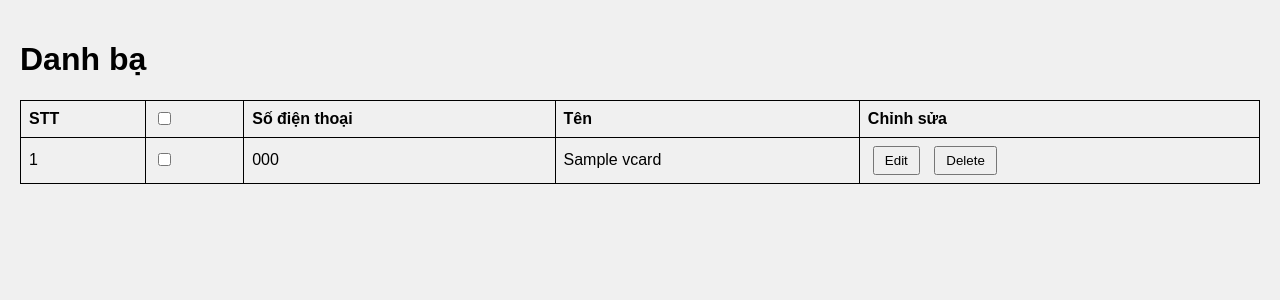
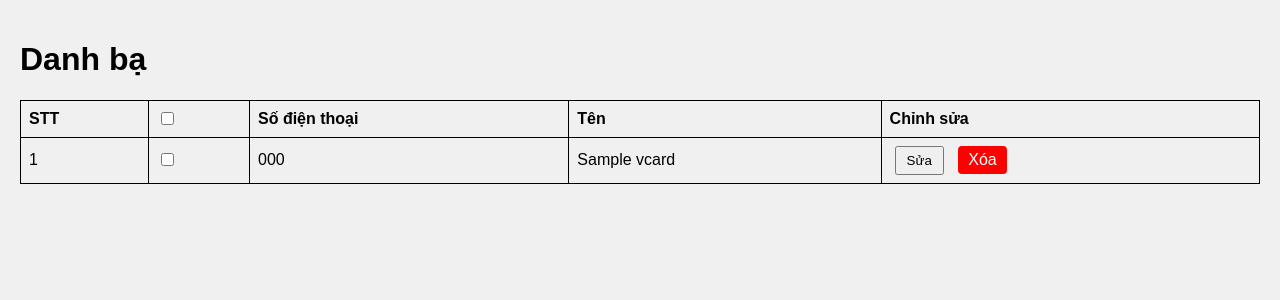
Before and after one commit to whynotnghiavu/nghia-contact-manager, a Flask app: template contents/templates/index.html in a window 1280 px wide. Shown: the part 66-366 px from the top of the page. Run offline with Flask 3, Linux system fonts and the light colour scheme; the template is opened without the code that fills it: most values are stand-ins (such as "Sample title", 1, 10 or a date in 2020); parts of the project's set-up code (start-up, migrations or seed data) failed here and were passed over.

Commit message:
update database.txt, styles.css and contents/templates/index.html

```diff
--- a/contents/data/database.txt
+++ b/contents/data/database.txt
@@ -1,2 +1 @@
 0355245339,Bố
-0397562283,Vũ Văn Nghĩa
--- a/contents/static/styles.css
+++ b/contents/static/styles.css
@@ -66,3 +66,15 @@ tr.selected {
 input[type="checkbox"] {
   cursor: pointer;
 }
+
+.delete-button {
+  background-color: red;
+  color: white;
+  border: none;
+  border-radius: 4px;
+  font-size: 16px;
+}
+
+.delete-button:hover {
+  background-color: darkred;
+}
--- a/contents/templates/index.html
+++ b/contents/templates/index.html
@@ -21,8 +21,13 @@ content %}
       <td>{{ vcard.phone }}</td>
       <td>{{ vcard.name }}</td>
       <td class="actions">
-        <button onclick="editPhoneNumber('{{ vcard.phone }}')">Edit</button>
-        <button onclick="deletePhoneNumber('{{ vcard.phone }}')">Delete</button>
+        <button onclick="editPhoneNumber('{{ vcard.phone }}')">Sửa</button>
+        <button
+          class="delete-button"
+          onclick="deletePhoneNumber('{{ vcard.phone }}')"
+        >
+          Xóa
+        </button>
       </td>
     </tr>
     {% endfor %}
```
